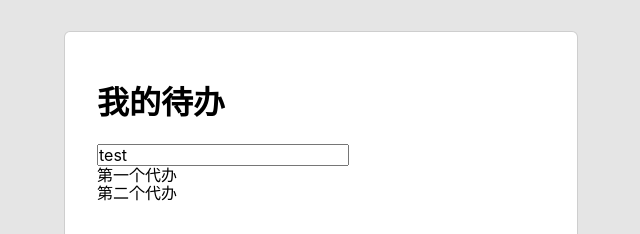
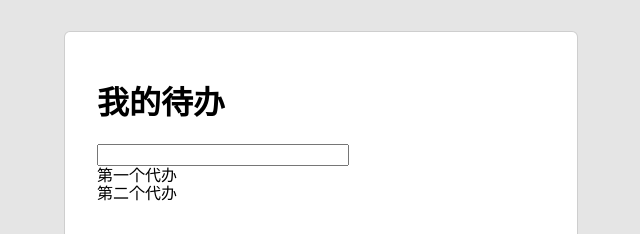
Before and after one commit to hejianxinsir/React-todo-program, a React (Create React App) app: page / in a window 1280 px wide. Shown: the top 234 px of the page, without its empty margins (319-959 px from the left). Built offline with nearby package versions, Linux system fonts and the light colour scheme.

Commit message:
修改输入框的 value 为 defaultValue

```diff
--- a/src/App.js
+++ b/src/App.js
@@ -10,7 +10,7 @@
   constructor(){
     super()
     this.state = {
-      newTodo: 'test',
+      newTodo: '',
       todoList: [
         {id: 1, title: '第一个代办'},
         {id: 2, title: '第二个代办'}
--- a/src/TodoInput.js
+++ b/src/TodoInput.js
@@ -3,7 +3,7 @@
 export default class TodoInput extends Component{
   render(){
     return (
-      <input type="text" value={this.props.content} />
+      <input type="text" defaultValue={this.props.content} />
     )
   }
 }
```
